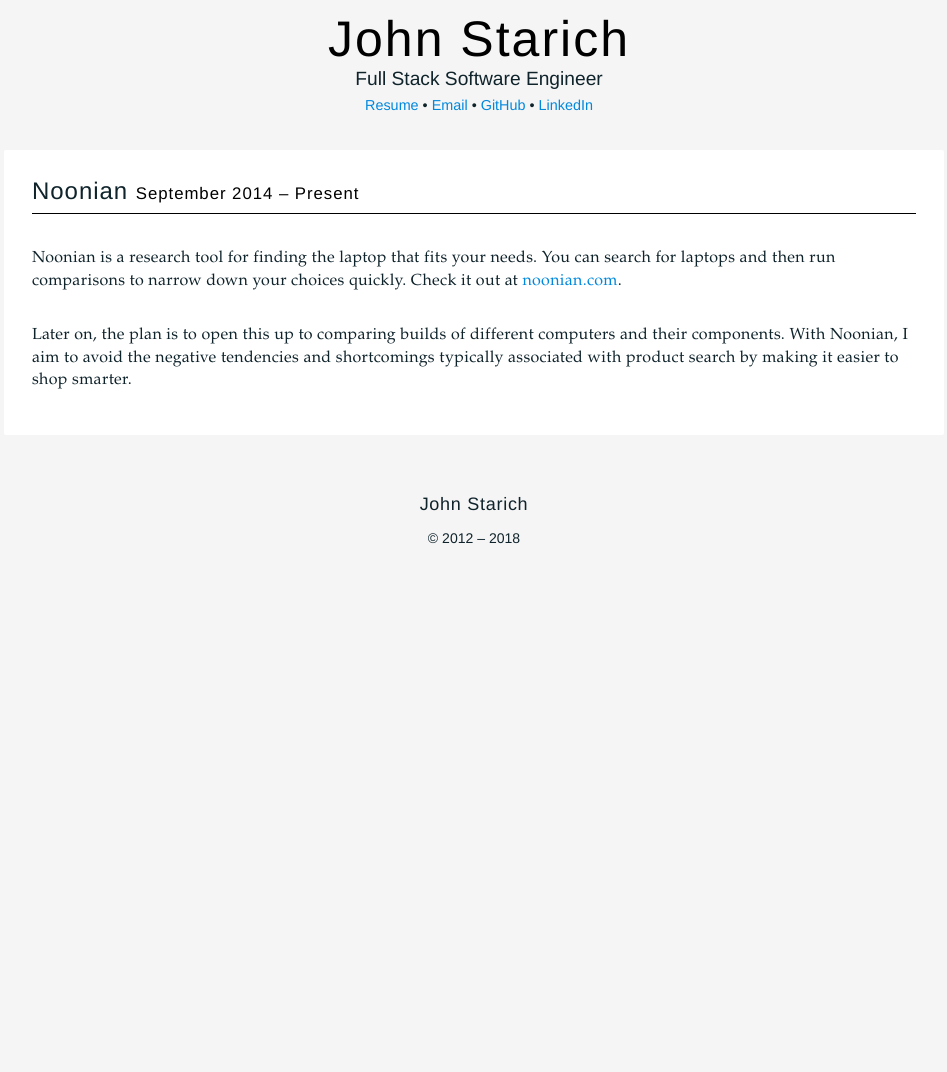
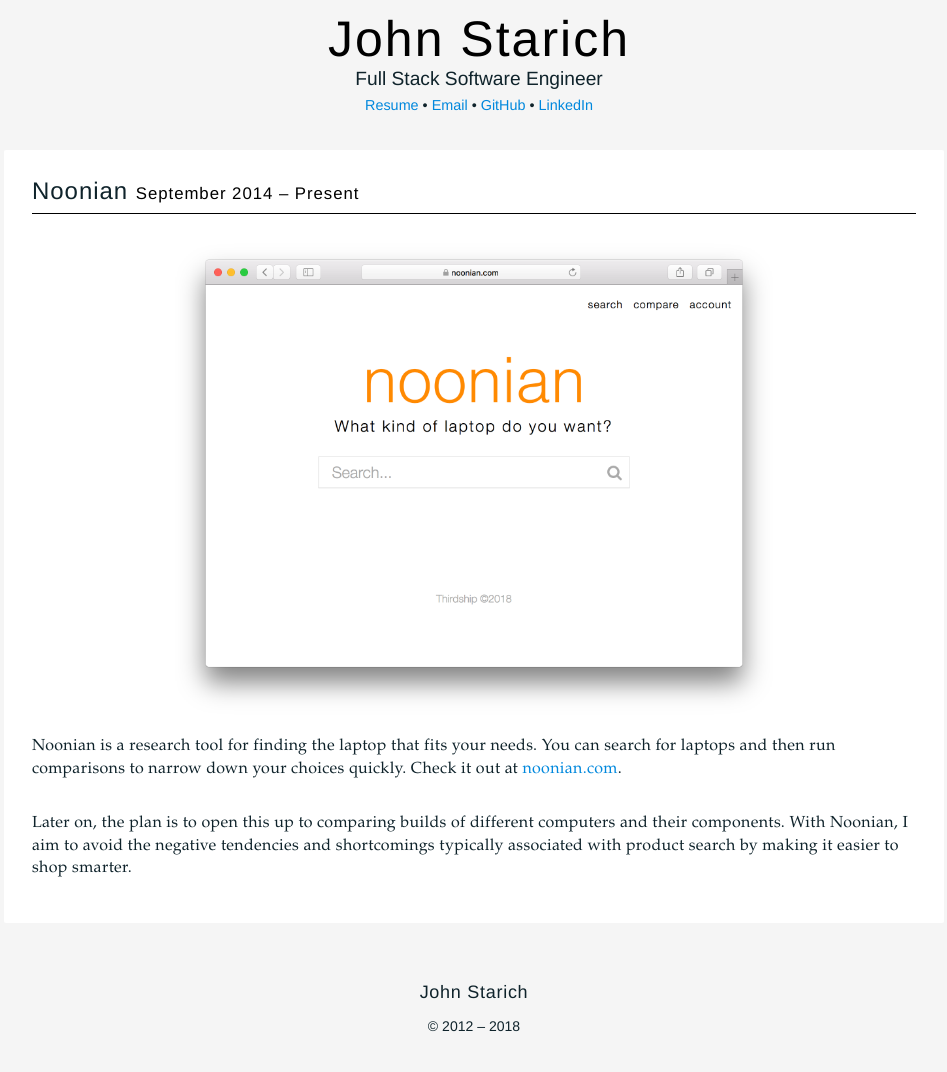
Before and after one commit to JohnStarich/johnstarich.github.io, a Jekyll site: the page built from _posts/2014-09-01-Noonian.md, in a window 1280 px wide. Shown: the whole page, without its empty margins (166-1113 px from the left). Built offline with Jekyll 4.4.1, drawn with Linux system fonts in a browser that asks for light colours; before the commit the page ends 900 px from its top, so only the background shows below that.

Commit message:
Add basic media support

```diff
--- /dev/null
+++ b/_includes/media.html
@@ -0,0 +1,7 @@
+{% assign ext4 = include.file | slice: -4, 4 %}
+{% assign ext5 = include.file | slice: -5, 5 %}
+{% if ext4 == ".png" or ext4 == ".jpg" or ext5 == ".jpeg" %}
+<div class="media" style="background-image: url(/assets/{{include.file}});"></div>
+{% else %}
+Unknown file extension: {{include.file}}
+{% endif %}
--- a/_layouts/project.html
+++ b/_layouts/project.html
@@ -11,6 +11,12 @@ layout: default
             <span class="time">{{ page.start_date }}</span>
             {% endif %}
         </h2>
+        {% if page.media %}
+            {% assign asset = page.media[0] %}
+            <a href="{{ page.url }}">
+                {% include media.html file=asset %}
+            </a>
+        {% endif %}
         {{ content }}
     </article>
 </section>
--- a/_posts/2014-09-01-Noonian.md
+++ b/_posts/2014-09-01-Noonian.md
@@ -6,6 +6,7 @@ end_date: Present
 present: true
 date:   2014-09-01 00:00:00 -0600
 category: projects
+media: [noonian/home.png, noonian/compare.png]
 ---
 Noonian is a research tool for finding the laptop that fits your needs. You can search for laptops and then run comparisons to narrow down your choices quickly. Check it out at [noonian.com](https://noonian.com).
 
--- a/_sass/base.scss
+++ b/_sass/base.scss
@@ -52,6 +52,21 @@ a {
 article, section, p {
     line-height: 1.4em;
     letter-spacing: 0.02em;
+}
+
+.media {
+    background-repeat: no-repeat;
+    background-position: center;
+    background-size: contain;
+    margin-top: 0.5em;
+    max-height: 30em;
+
+    &:before {
+        display: block;
+        content: "";
+        width: 100%;
+        padding-top: (3 / 4) * 100%;
+    }
 }
 
 .hover-link {
--- a/index.html
+++ b/index.html
@@ -27,6 +27,12 @@ layout: default
                     {% endif %}
                 {% endif %}
             </h2>
+            {% if post.media %}
+                {% assign asset = post.media[0] %}
+                <a href="{{ post.url }}">
+                    {% include media.html file=asset %}
+                </a>
+            {% endif %}
             {{ post.excerpt | markdownify }}
             {% if post.excerpt != post.content %}
                 <a class="read-more" href="{{ post.url }}">read more</a>
```
Also changed, not shown: assets/noonian/compare.png (added), assets/noonian/home.png (added).
